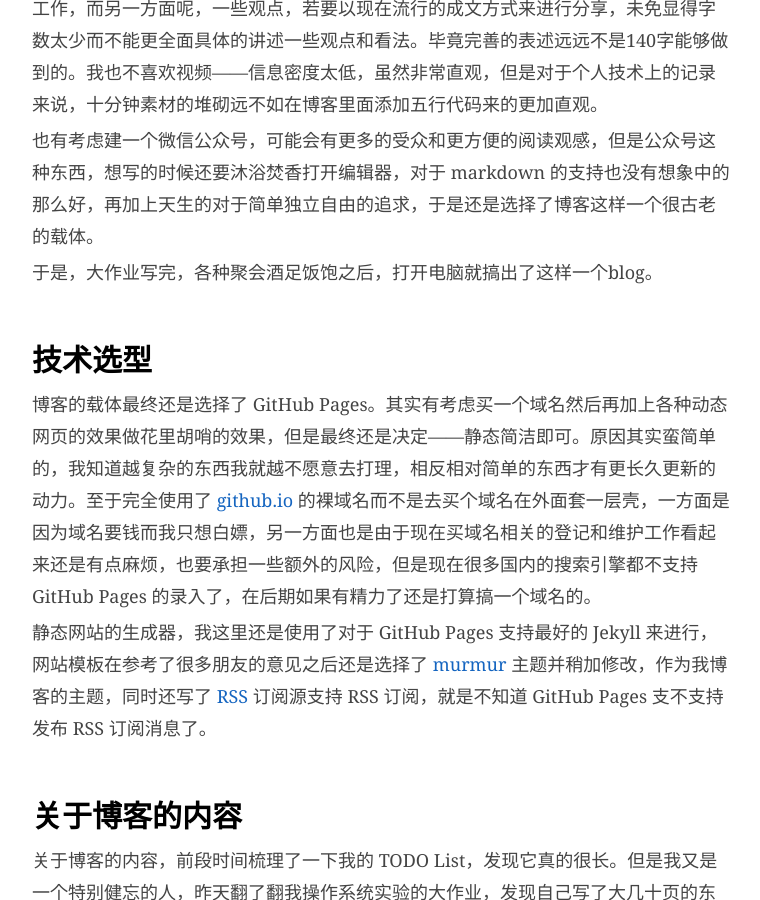
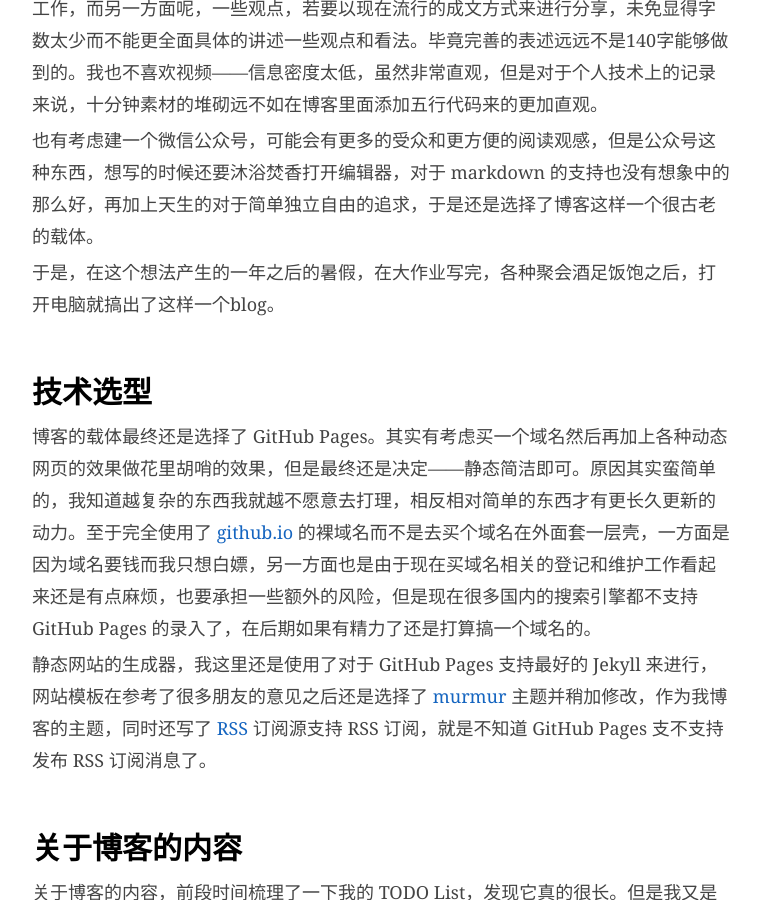
Before and after one commit to NorthSecond/Northsecond.github.io, a Jekyll site: the page built from _posts/2022-07-18-blog-initialization.md, in a window 1280 px wide and 900 px high, scrolled down 493 px. Shown: the whole window, without its empty margins (258-1018 px from the left). Built offline with Jekyll 4.4.1, drawn with Linux system fonts in a browser that asks for light colours; comment, search, counter and statistics services are not loaded.

Commit message:
Update 2022-07-18-blog-initialization.md

```diff
--- a/_posts/2022-07-18-blog-initialization.md
+++ b/_posts/2022-07-18-blog-initialization.md
@@ -16,7 +16,7 @@ description: 想做了半年，终于开始动手了。
 
 也有考虑建一个微信公众号，可能会有更多的受众和更方便的阅读观感，但是公众号这种东西，想写的时候还要沐浴焚香打开编辑器，对于 markdown 的支持也没有想象中的那么好，再加上天生的对于简单独立自由的追求，于是还是选择了博客这样一个很古老的载体。
 
-于是，大作业写完，各种聚会酒足饭饱之后，打开电脑就搞出了这样一个blog。
+于是，在这个想法产生的一年之后的暑假，在大作业写完，各种聚会酒足饭饱之后，打开电脑就搞出了这样一个blog。
 
 ## 技术选型
 
```
